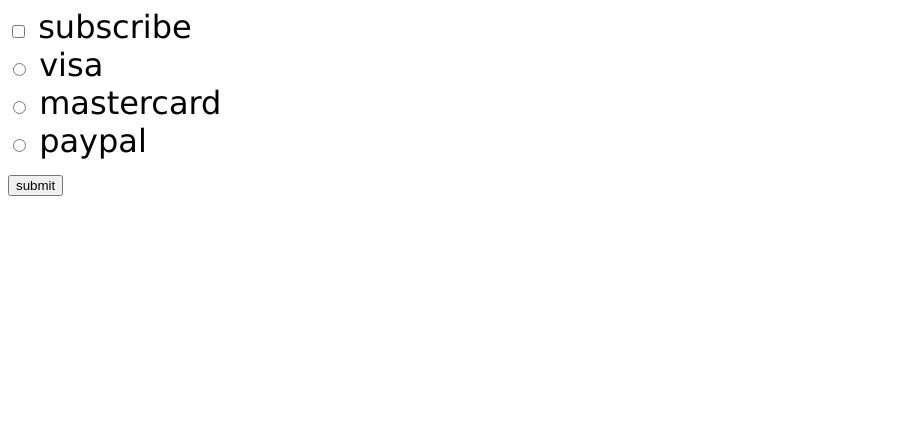
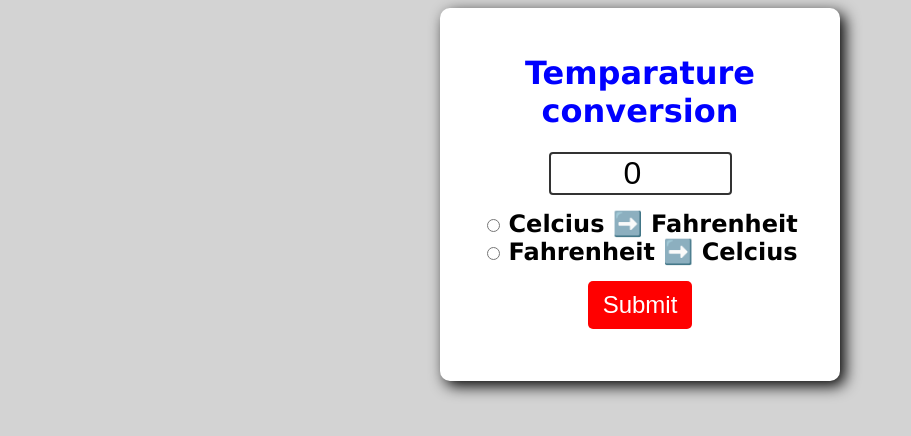
Before and after one commit to Eric-Gitau01/javascript-mini-projects, a plain HTML site: page TemparatureConverterProgram/index.html in a window 1280 px wide. Shown: the whole page, without its empty margins (0-911 px from the left). Drawn offline with Linux system fonts and the light colour scheme.

Commit message:
created a temperature converter program

```diff
--- a/TemparatureConverterProgram/index.html
+++ b/TemparatureConverterProgram/index.html
@@ -3,27 +3,21 @@
 <head>
     <meta charset="UTF-8">
     <meta name="viewport" content="width=device-width, initial-scale=1.0">
-    <title>Temperature Converter</title>
+    <title>Temperature Converter program</title>
     <link rel="stylesheet" href="styles.css">
 </head>
 <body>
-    <input type="checkbox" id="myCheckBox">
-    <label for="myCheckBox">subscribe</label><br>
+    <form>
+        <h1>Temparature conversion</h1>
+        <input type="number" id="textBox" value="0"><br>
 
-    <input type="radio" id="visaBtn" name="card">
-    <label for="visaBtn">visa</label><br>
-    <input type="radio" id="mastercardBtn" name="card">
-    <label for="mastercardBtn">mastercard</label><br>
-
-    <input type="radio" id="paypal" name="card">
-    <label for="paypal">paypal</label><br>
-
-
-
-     <button type="submit" id="mySubmit">submit</button>
-
-     <p id="subResult"></p>
-     <p id="paypalResult"></p>
+        <input type="radio" id="toFahrentit" name="unit">
+        <label for="toFahrentit">Celcius ➡️ Fahrenheit</label><br>
+        <input type="radio" id="toCelcius" name="unit">
+        <label for="toCelcius">Fahrenheit ➡️ Celcius</label><br>
+        <button type="button" onclick="convert()">Submit</button>
+        <p id="result"></p>
+    </form>
     <script src="script.js"></script>
 </body>
 </html>
--- a/TemparatureConverterProgram/script.js
+++ b/TemparatureConverterProgram/script.js
@@ -1,7 +1,19 @@
-for(let i = 0; i <= 20; i++) {
-    if(i == 13) {
-        break
+const textBox = document.getElementById("textBox");
+const toFahrentit = document.getElementById("toFahrentit")
+const toCelsius = document.getElementById("toCelcius")
+const result = document.getElementById("result")
+let temp = ''
+
+function convert() {
+    if(toFahrentit.checked) {
+        temp = Number(textBox.value)
+        temp = temp * 9 / 5 + 32;
+        result.textContent = temp.toFixed(1) + "°F"
+    } else if(toCelsius.checked) {
+        temp = Number(textBox.value)
+        temp = (temp - 32) * (5 / 9)
+        result.textContent = temp.toFixed(1) + "°C"
     } else {
-        console.log(i)
+        result.textContent = "Select a unit"
     }
 }
--- a/TemparatureConverterProgram/styles.css
+++ b/TemparatureConverterProgram/styles.css
@@ -1,4 +1,54 @@
 body {
     font-family: Verdana, Geneva, Tahoma, sans-serif;
+    background-color: lightgray;
+}
+
+h1 {
+    color:blue;
+}
+
+form {
+    background-color: white;
+    text-align: center;
+    max-width: 350px;
+    margin: auto;
+    padding: 25px;
+    border-radius: 10px;
+    box-shadow: 5px 5px 15px;
+
+}
+
+#textBox {
+    width: 50%;
+    text-align: center;
     font-size: 2em;
+    border: 2px solid #333;
+    border-radius: 4px;
+    margin-bottom: 15px;
 }
+
+label {
+    font-size: 1.5em;
+    font-weight: bold;
+}
+
+button {
+    margin-top: 15px;
+    background-color: red;
+    font-size: 1.5em;
+    border: none;
+    padding: 10px 15px;
+    border-radius: 5px;
+    border-radius: 5px;
+    cursor: pointer;
+    color: white;
+}
+
+button:hover {
+    background-color: rgba(253, 6, 6, 0.523);
+}
+
+#result {
+    font-size: 1.7em;
+    font-weight: bold;
+}
```
